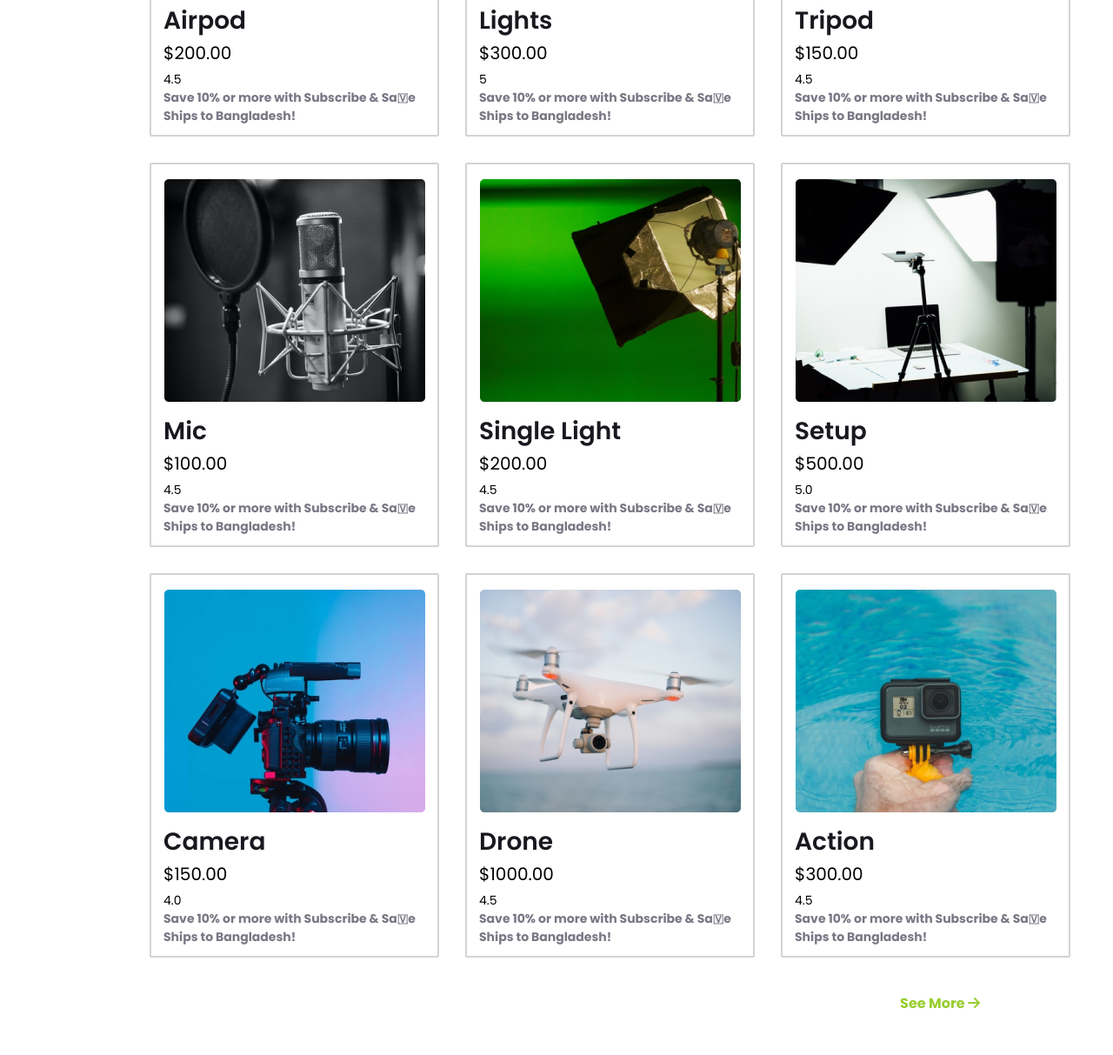
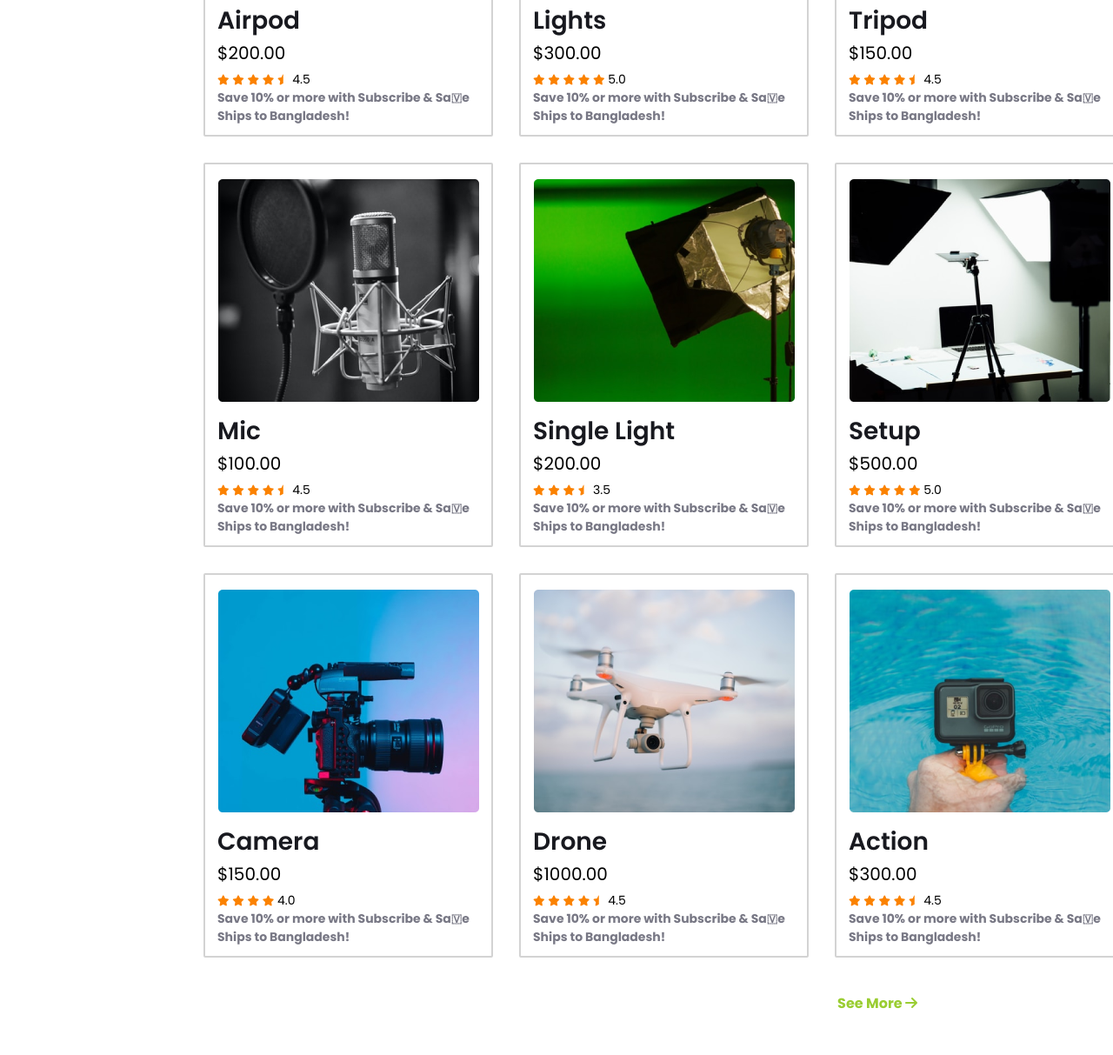
Before and after one commit to EmranEmon47/my-second-assignment, a plain HTML site: page index.html in a window 1280 px wide. Shown: the part 1086-2299 px from the top of the page at 87% size. Drawn offline with Linux system fonts and the light colour scheme.

Commit message:
full commit

```diff
--- a/index.html
+++ b/index.html
@@ -71,6 +71,11 @@
 
                         </div>
                         <div class="gear-rating-1">
+                            <i class="fas fa-solid fa-star filled-colour"></i>
+                            <i class="fas fa-solid fa-star filled-colour"></i>
+                            <i class="fas fa-solid fa-star filled-colour"></i>
+                            <i class="fas fa-solid fa-star filled-colour"></i>
+                            <i class="fas fa-solid fa-star-half filled-colour"></i>
 
                             <span>4.5</span>
 
@@ -95,8 +100,12 @@
 
                         </div>
                         <div class="gear-rating-1">
-
-                            <span>5</span>
+                            <i class="fas fa-solid fa-star filled-colour"></i>
+                            <i class="fas fa-solid fa-star filled-colour"></i>
+                            <i class="fas fa-solid fa-star filled-colour"></i>
+                            <i class="fas fa-solid fa-star filled-colour"></i>
+                            <i class="fas fa-solid fa-star filled-colour"></i>
+                            <span>5.0</span>
 
                         </div>
                         <p class="gear-info">
@@ -119,7 +128,11 @@
 
                         </div>
                         <div class="gear-rating-1">
-
+                            <i class="fas fa-solid fa-star filled-colour"></i>
+                            <i class="fas fa-solid fa-star filled-colour"></i>
+                            <i class="fas fa-solid fa-star filled-colour"></i>
+                            <i class="fas fa-solid fa-star filled-colour"></i>
+                            <i class="fas fa-solid fa-star-half filled-colour"></i>
                             <span>4.5</span>
 
                         </div>
@@ -143,7 +156,11 @@
 
                         </div>
                         <div class="gear-rating-1">
-
+                            <i class="fas fa-solid fa-star filled-colour"></i>
+                            <i class="fas fa-solid fa-star filled-colour"></i>
+                            <i class="fas fa-solid fa-star filled-colour"></i>
+                            <i class="fas fa-solid fa-star filled-colour"></i>
+                            <i class="fas fa-solid fa-star-half filled-colour"></i>
                             <span>4.5</span>
 
                         </div>
@@ -167,8 +184,12 @@
 
                         </div>
                         <div class="gear-rating-1">
+                            <i class="fas fa-solid fa-star filled-colour"></i>
+                            <i class="fas fa-solid fa-star filled-colour"></i>
+                            <i class="fas fa-solid fa-star filled-colour"></i>
 
-                            <span>4.5</span>
+                            <i class="fas fa-solid fa-star-half filled-colour"></i>
+                            <span>3.5</span>
 
                         </div>
                         <p class="gear-info">
@@ -191,7 +212,11 @@
 
                         </div>
                         <div class="gear-rating-1">
-
+                            <i class="fas fa-solid fa-star filled-colour"></i>
+                            <i class="fas fa-solid fa-star filled-colour"></i>
+                            <i class="fas fa-solid fa-star filled-colour"></i>
+                            <i class="fas fa-solid fa-star filled-colour"></i>
+                            <i class="fas fa-solid fa-star filled-colour"></i>
                             <span>5.0</span>
 
                         </div>
@@ -215,7 +240,10 @@
 
                         </div>
                         <div class="gear-rating-1">
-
+                            <i class="fas fa-solid fa-star filled-colour"></i>
+                            <i class="fas fa-solid fa-star filled-colour"></i>
+                            <i class="fas fa-solid fa-star filled-colour"></i>
+                            <i class="fas fa-solid fa-star filled-colour"></i>
                             <span>4.0</span>
 
                         </div>
@@ -239,7 +267,11 @@
 
                         </div>
                         <div class="gear-rating-1">
-
+                            <i class="fas fa-solid fa-star filled-colour"></i>
+                            <i class="fas fa-solid fa-star filled-colour"></i>
+                            <i class="fas fa-solid fa-star filled-colour"></i>
+                            <i class="fas fa-solid fa-star filled-colour"></i>
+                            <i class="fas fa-solid fa-star-half filled-colour"></i>
                             <span>4.5</span>
 
                         </div>
@@ -263,7 +295,11 @@
 
                         </div>
                         <div class="gear-rating-1">
-
+                            <i class="fas fa-solid fa-star filled-colour"></i>
+                            <i class="fas fa-solid fa-star filled-colour"></i>
+                            <i class="fas fa-solid fa-star filled-colour"></i>
+                            <i class="fas fa-solid fa-star filled-colour"></i>
+                            <i class="fas fa-solid fa-star-half filled-colour"></i>
                             <span>4.5</span>
 
                         </div>
@@ -319,6 +355,16 @@
 
     <!-- footer start -->
     <footer>
+        <div>
+            <h3>Influencer products</h3>
+            <p><small >Copyright © 2020  influencer products</small></p>
+            <p>All rights reserved</p>
+
+            <i class=" fab fa-instagram logo-colour"></i>
+            <i class="fab fa-github logo-colour"></i>
+            <i class="fab fa-youtube logo-colour"></i>
+            <i class="fab fa-twitter logo-colour"></i>
+        </div>
 
     </footer>
      <!-- footer start -->
--- a/style.css
+++ b/style.css
@@ -4,6 +4,7 @@
 /* commont part or utilities */
 body {
   font-family: "Poppins", sans-serif;
+  margin: 0;
 }
 
 /* header part start */
@@ -108,7 +109,7 @@ header {
   align-items: center;
   grid-column-gap: 30px;
   grid-row-gap: 30px;
-  margin-left: 170px;
+  margin-left: 240px;
 }
 .gears {
   width: 329px;
@@ -129,6 +130,10 @@ header {
   font-weight: 550;
   margin-top: 6px;
   margin-bottom: 1px;
+}
+.filled-colour {
+  color: #fb8200;
+  font-size: 12px;
 }
 .product span {
   font-size: 20px;
@@ -152,7 +157,7 @@ p {
 .next-button {
   display: flex;
   justify-content: flex-end;
-  margin-right: 145px;
+  margin-right: 225px;
   margin-top: 40px;
 }
 .next-button a {
@@ -170,6 +175,7 @@ p {
 
   align-items: center;
   flex-direction: column;
+  margin-bottom: 30px;
 }
 
 .git-touch-bar {
@@ -210,5 +216,27 @@ input[type="submit"]:hover {
 /* contuct with us section end */
 
 /* footer start  */
+footer {
+  display: flex;
+  justify-content: center;
+  text-align: center;
+  width: 100%;
+  height: 220px;
+  background-color: rgb(2, 2, 41);
+}
 
+footer > div h3 {
+  font-size: 24px;
+  color: white;
+  padding-top: 20px;
+  margin-bottom: 5px;
+}
+footer p {
+  color: #d9dbe1;
+}
+.logo-colour {
+  color: white;
+  width: 32px;
+  height: 32px;
+}
 /* footer End  */
```
